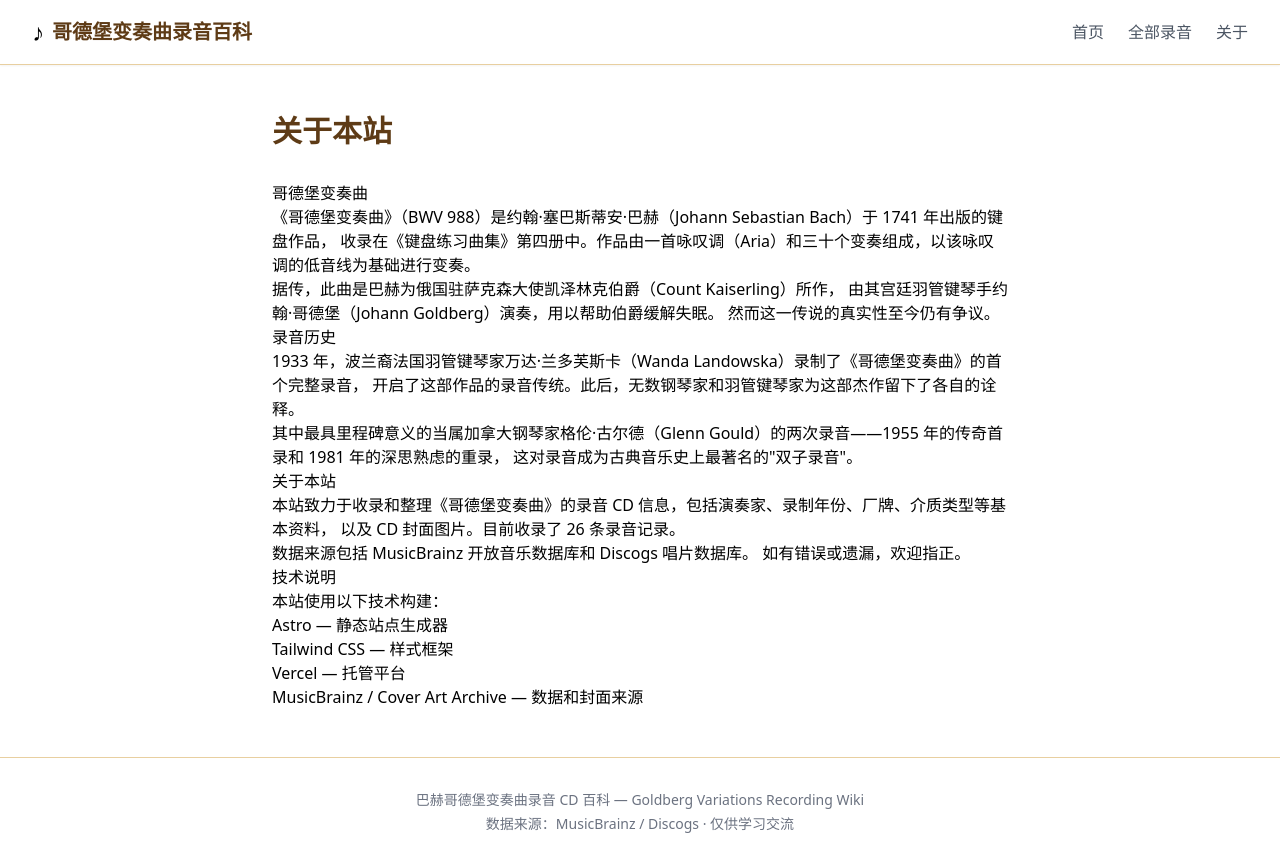
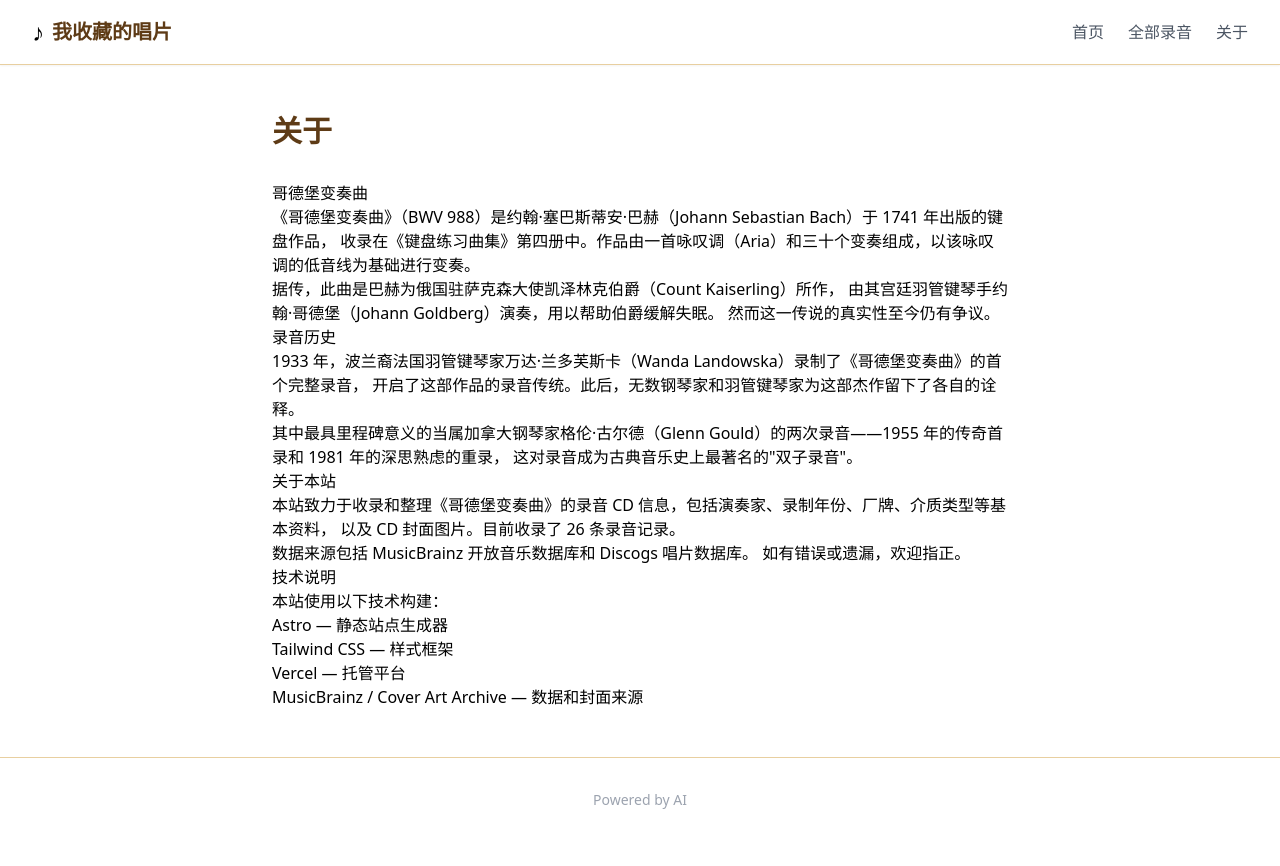
Before and after one commit to geochemistry/cdwiki, an Astro site: page /about in a window 1280 px wide. After the commit the page ends 842 px from the top, so only its background shows below. Built offline with nearby package versions, Linux system fonts and the light colour scheme; Astro itself is replaced by a stand-in of ours.

Commit message:
update: 标题改为"我收藏的唱片"，页脚改为 Powered by AI
Co-Authored-By: Claude Opus 4.7 <noreply@anthropic.com>

```diff
--- a/src/layouts/Layout.astro
+++ b/src/layouts/Layout.astro
@@ -4,7 +4,7 @@ interface Props {
   description?: string;
 }
 
-const { title, description = '巴赫哥德堡变奏曲录音 CD 百科' } = Astro.props;
+const { title, description = '我收藏的唱片' } = Astro.props;
 ---
 
 <!doctype html>
@@ -14,7 +14,7 @@ const { title, description = '巴赫哥德堡变奏曲录音 CD 百科' } = Astr
     <meta name="viewport" content="width=device-width, initial-scale=1.0" />
     <meta name="description" content={description} />
     <link rel="icon" type="image/svg+xml" href="/favicon.svg" />
-    <title>{title} | 哥德堡变奏曲录音百科</title>
+    <title>{title} | 我收藏的唱片</title>
   </head>
   <body class="min-h-screen flex flex-col">
     <nav class="bg-white shadow-sm border-b border-gold-200">
@@ -22,7 +22,7 @@ const { title, description = '巴赫哥德堡变奏曲录音 CD 百科' } = Astr
         <div class="flex justify-between h-16 items-center">
           <a href="/" class="flex items-center space-x-2">
             <span class="text-2xl">♪</span>
-            <span class="text-xl font-serif font-bold text-gold-800">哥德堡变奏曲录音百科</span>
+            <span class="text-xl font-serif font-bold text-gold-800">我收藏的唱片</span>
           </a>
           <div class="hidden sm:flex space-x-6">
             <a href="/" class="text-gray-600 hover:text-gold-700 transition-colors">首页</a>
@@ -48,9 +48,8 @@ const { title, description = '巴赫哥德堡变奏曲录音 CD 百科' } = Astr
     </main>
 
     <footer class="bg-white border-t border-gold-200 mt-auto">
-      <div class="max-w-7xl mx-auto px-4 py-8 text-center text-gray-500 text-sm">
-        <p>巴赫哥德堡变奏曲录音 CD 百科 &mdash; Goldberg Variations Recording Wiki</p>
-        <p class="mt-1">数据来源：MusicBrainz / Discogs &middot; 仅供学习交流</p>
+      <div class="max-w-7xl mx-auto px-4 py-8 text-center text-gray-400 text-sm">
+        <p>Powered by AI</p>
       </div>
     </footer>
 
--- a/src/pages/about.astro
+++ b/src/pages/about.astro
@@ -5,7 +5,7 @@ import recordings from '../data/recordings.json';
 
 <Layout title="关于">
   <div class="max-w-3xl mx-auto px-4 py-12">
-    <h1 class="text-3xl font-serif font-bold text-gold-800 mb-8">关于本站</h1>
+    <h1 class="text-3xl font-serif font-bold text-gold-800 mb-8">关于</h1>
 
     <article class="prose prose-gold max-w-none">
       <h2>哥德堡变奏曲</h2>
--- a/src/pages/index.astro
+++ b/src/pages/index.astro
@@ -13,7 +13,7 @@ const performers = [...new Set(recordings.map(r => r.performer))].length;
     <!-- Hero -->
     <section class="text-center mb-16">
       <h1 class="text-4xl sm:text-5xl font-serif font-bold text-gold-800 mb-4">
-        巴赫哥德堡变奏曲录音百科
+        我收藏的唱片
       </h1>
       <p class="text-xl text-gray-600 mb-2">BWV 988 &middot; Goldberg Variations</p>
       <p class="text-gray-500 max-w-2xl mx-auto">
```
Also changed, not shown: 3 other files.
